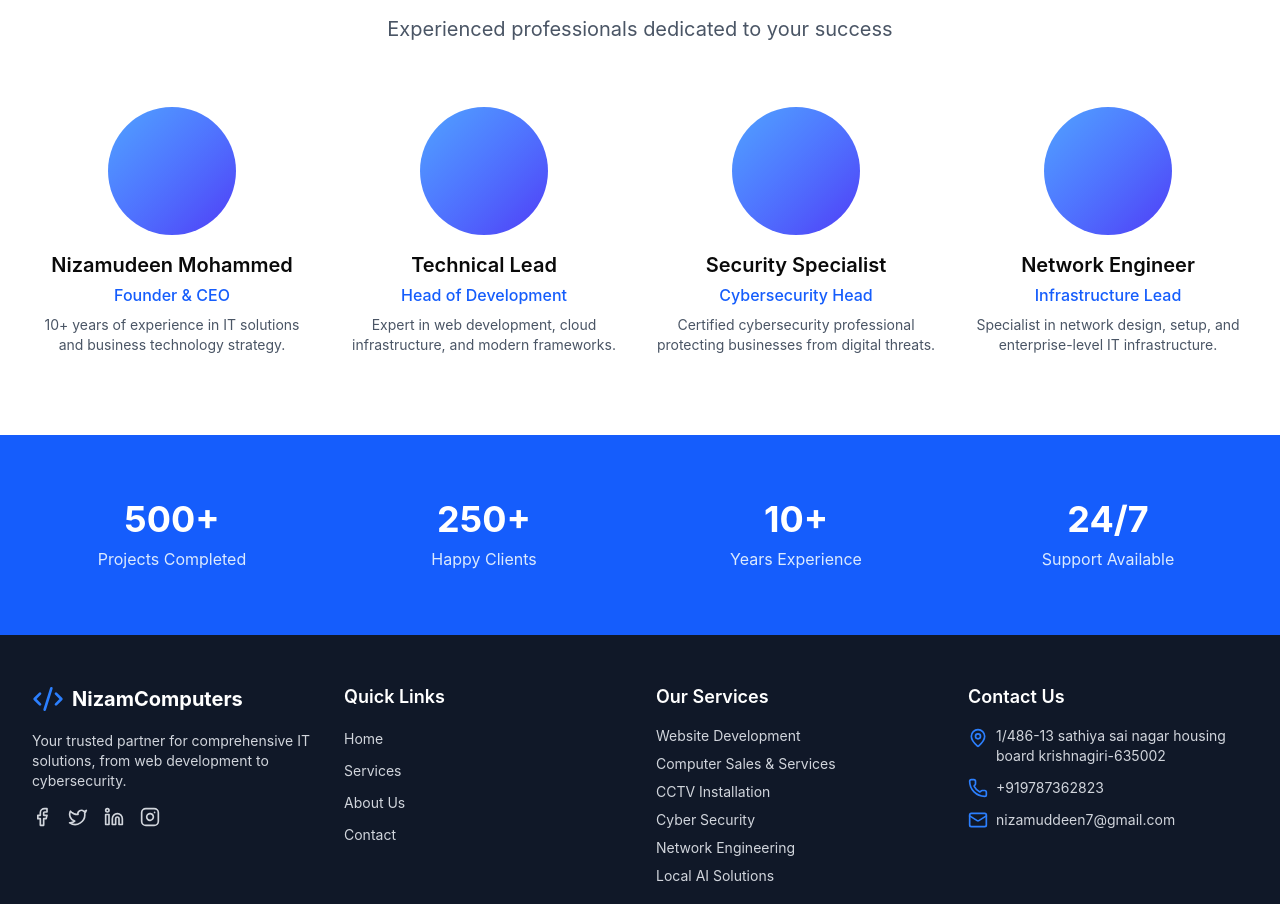
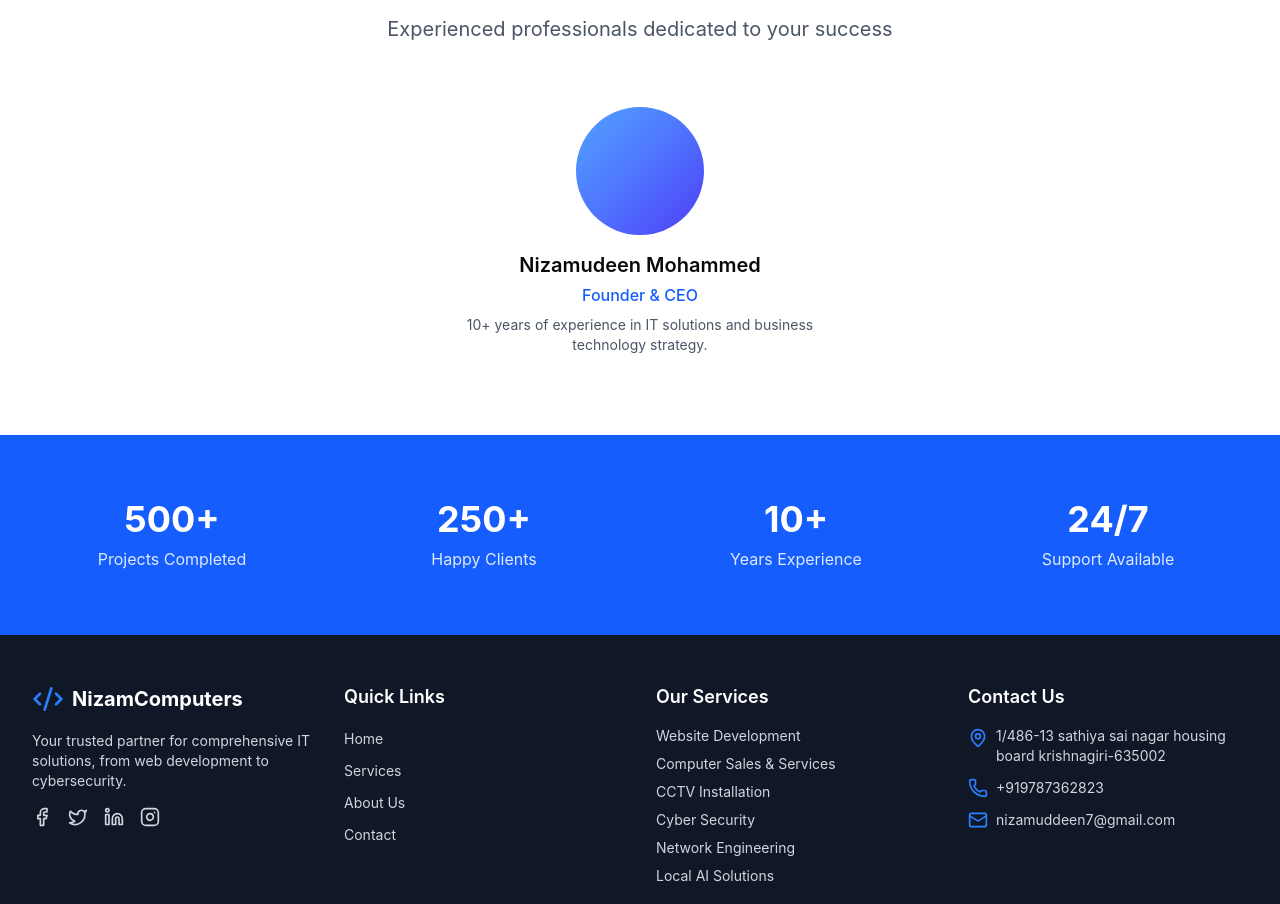
Before and after one commit to nizam666/nizamnewweb, a React (Vite) app: page /about in a window 1280 px wide. Shown: the part 3253-4157 px from the top of the page. Built offline with nearby package versions, Linux system fonts and the light colour scheme.

Commit message:
Update team section in About page

```diff
--- a/src/app/components/About.tsx
+++ b/src/app/components/About.tsx
@@ -30,21 +30,6 @@ const team = [
     name: "Nizamudeen Mohammed",
     role: "Founder & CEO",
     description: "10+ years of experience in IT solutions and business technology strategy.",
-  },
-  {
-    name: "Technical Lead",
-    role: "Head of Development",
-    description: "Expert in web development, cloud infrastructure, and modern frameworks.",
-  },
-  {
-    name: "Security Specialist",
-    role: "Cybersecurity Head",
-    description: "Certified cybersecurity professional protecting businesses from digital threats.",
-  },
-  {
-    name: "Network Engineer",
-    role: "Infrastructure Lead",
-    description: "Specialist in network design, setup, and enterprise-level IT infrastructure.",
   },
 ];
 
@@ -236,9 +221,9 @@ export function About() {
             </p>
           </div>
 
-          <div className="grid md:grid-cols-2 lg:grid-cols-4 gap-8">
+          <div className="flex justify-center">
             {team.map((member, index) => (
-              <div key={index} className="text-center">
+              <div key={index} className="text-center max-w-sm">
                 <div className="w-32 h-32 rounded-full bg-gradient-to-br from-blue-400 to-indigo-600 mx-auto mb-4"></div>
                 <h3 className="text-xl font-semibold mb-1">{member.name}</h3>
                 <div className="text-blue-600 font-medium mb-2">{member.role}</div>
```
